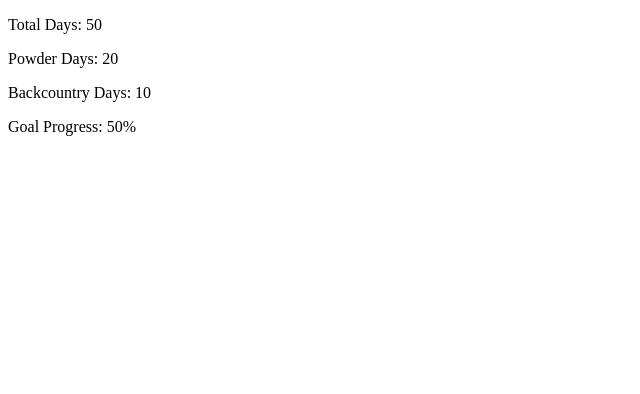
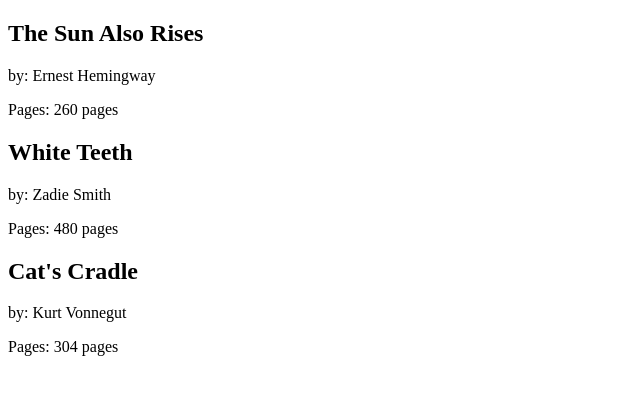
Before and after one commit to bhopals/react-js-essential, a React (Create React App) app: page / in a window 1280 px wide. Shown: the top 394 px of the page, without its empty margins (0-640 px from the left). Built offline with nearby package versions, Linux system fonts and the light colour scheme.

Commit message:
Compose Component

```diff
--- a/src/index.js
+++ b/src/index.js
@@ -1,44 +1,27 @@
-import React, { Component } from 'react'
+import React from 'react'
 import { render } from 'react-dom'
 
-let skiData = {
-	total: 50,
-	powder: 20,
-	backcountry: 10,
-	goal: 100
-}
-
-const getPercent = decimal => {
-	return decimal * 100 + '%'
-}
-const calcGoalProgress = (total, goal) => {
-	return getPercent(total/goal)
-}
-
-const SkiDayCounter = ({total, powder, backcountry, goal}) => {
+const Book = ({title, author, pages}) => {
 	return (
 		<section>
-				<div>
-					<p>Total Days: {total}</p>
-				</div>
-				<div>
-					<p>Powder Days: {powder}</p>
-				</div>
-				<div>
-					<p>Backcountry Days: {backcountry}</p>
-				</div>
-				<div>
-					<p>Goal Progress: {calcGoalProgress(total, goal)}</p>
-				</div>
+			<h2>{title}</h2>
+			<p>by: {author}</p>
+			<p>Pages: {pages} pages</p>
 		</section>
 	)
 }
 
+const Library = () => {
+	return (
+		<div>
+			<Book title="The Sun Also Rises" author="Ernest Hemingway" pages={260}/>
+			<Book title="White Teeth" author="Zadie Smith" pages={480}/>
+			<Book title="Cat's Cradle" author="Kurt Vonnegut" pages={304}/>
+		</div>
+	)
+}
+
 render(
-	<SkiDayCounter
-		total={skiData.total}
-		powder={skiData.powder}
-		backcountry={skiData.backcountry}
-		goal={skiData.goal}/>,
+	<Library />,
 	document.getElementById('root')
 )
```
Also changed, not shown: 1 other file (tests, documents, lock files or other folders).
